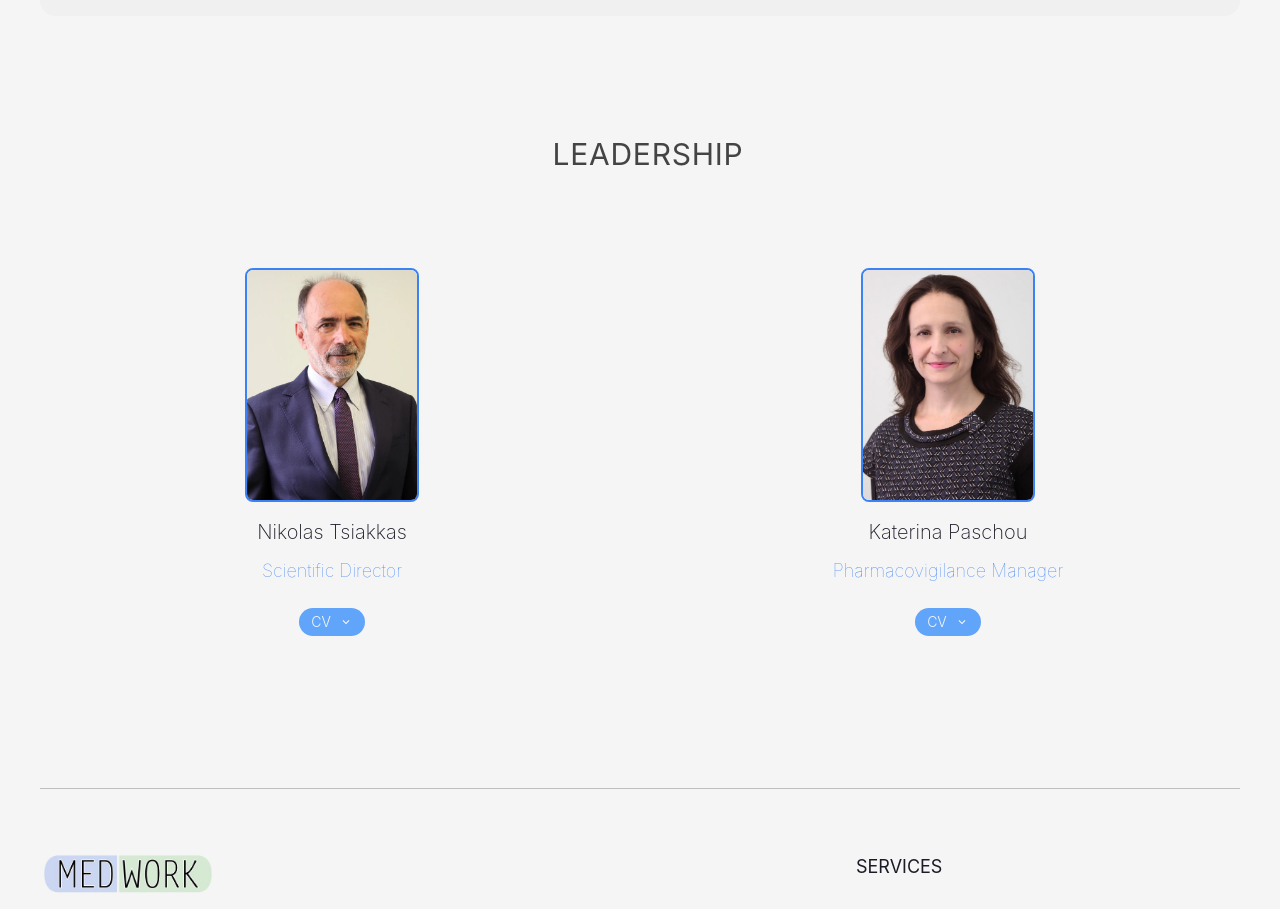
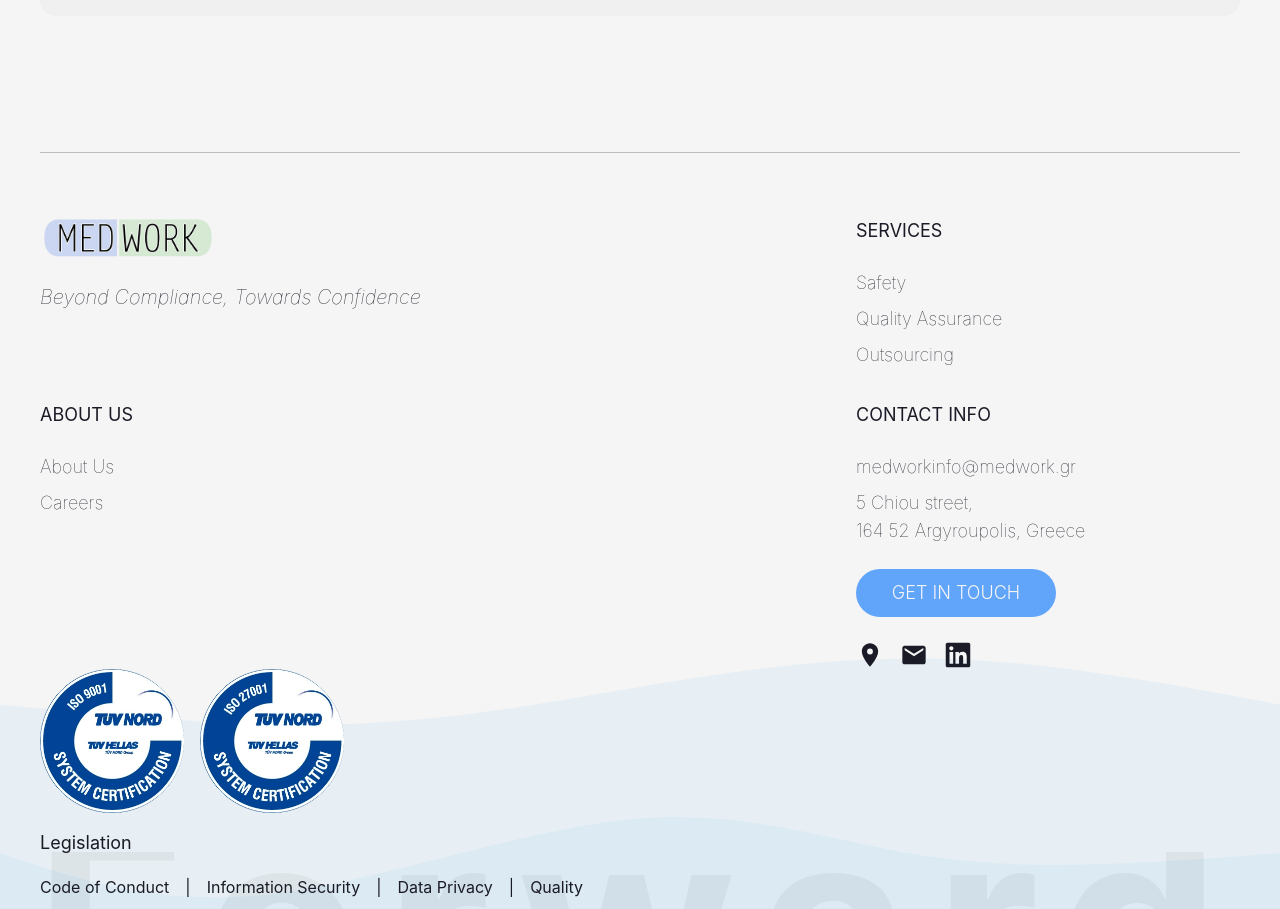
Before and after one commit to Medwork-CRO/webpage, a Next.js app: page /about-us in a window 1280 px wide. Shown: the part 1600-2509 px from the top of the page. Built offline with nearby package versions, Linux system fonts and the light colour scheme.

Commit message:
Remove leadership until new design is decided

```diff
--- a/src/components/People.tsx
+++ b/src/components/People.tsx
@@ -1,5 +1,4 @@
 import person1 from "@assets/people/nikolas_tsiakkas.webp";
-import person2 from "@assets/people/katerina_paschou.webp";
 import { AnimatePresence, motion } from "framer-motion";
 import { useState } from "react";
 import MemberCard, { MemberInfo } from "./MemberCard";
@@ -13,16 +12,6 @@ const membersInfo: MemberInfo[] = [
       "Nikolas Tsiakkas has been an active member of the pharmaceutical industry for over 30 years, possessing extensive knowledge and expertise in pharmacovigilance, clinical development, and quality assurance. An MD by training, Nikolas commenced his pharmaceutical career in 1989 at Schering-Plough Greece as Medical Director. Following a five-year tenure, he transitioned to Rhone-Poulenc Rorer, serving as the Regional Medical Director and Pharmacovigilance Manager for Greece, Bulgaria, Romania, and the former Yugoslavia.",
       "In 2005, amidst successive mergers with Hoechst Marion Russel and Sanofi, he established Medwork. Under his leadership, Medwork has evolved from a provider of clinical research and pharmacovigilance services into a highly-regarded CRO, specializing in vigilance services for both international and local pharmaceutical companies.",
       "Nikolas is a member of the Pharmacovigilance Working Group of the European CRO Federation (EUCROF). Additionally, from 2019 to 2022, he served on the organizing committee for the Drug Information Association (DIA) Global Forum for Qualified Persons in Pharmacovigilance.",
-    ],
-  },
-  {
-    image: person2,
-    name: "Katerina Paschou",
-    title: "Pharmacovigilance Manager",
-    description: [
-      "Katerina embarked on her pharmacovigilance journey in 2009, transitioning from dentistry to become a member of Medwork's newly established pharmacovigilance department. As Medwork evolved, so did Katerina's role, navigating through various responsibilities. In 2012, she assumed the role of Pharmacovigilance Manager, leading a compact team of four PV officers.",
-      "Under Katerina's guidance, Medwork's pharmacovigilance services flourished, expanding both in scope and expertise. Currently heading Medwork's safety department, she oversees a dynamic team of over 25 safety professionals. Her contribution has been essential in the continuous growth and expansion of Medwork's safety services, establishing a reputation for quality services trusted by a diverse clientele.",
-      "A graduate of the National and Kapodistrian University of Athens with a Doctor of Dental Surgery (DDS) degree, Katerina brings a unique perspective to her leadership role, ensuring Medwork remains at the forefront of delivering exceptional pharmacovigilance services.",
     ],
   },
 ];
--- a/src/pages/about-us/index.tsx
+++ b/src/pages/about-us/index.tsx
@@ -2,8 +2,6 @@ import Breadcrumbs from "@/components/Breadcrumb";
 import DisplayParagraphs from "@/components/DisplayParagraphs";
 import ImageCategory from "@/components/ImageCategory";
 import LeadingParagraphs from "@/components/LeadingParagraphs";
-import People from "@/components/People";
-import Title from "@/components/Title";
 import office from "@assets/team/medwork-group-removed.webp";
 
 const paragraphs = [
@@ -44,10 +42,10 @@ function AboutUs() {
             <DisplayParagraphs withLead={true} paragraphs={paragraphs4} />
           </div>
 
-          <div className="flex flex-col gap-24">
+          {/* <div className="flex flex-col gap-24">
             <Title title="Leadership" />
             <People />
-          </div>
+          </div> */}
         </div>
       </div>
     </div>
```
